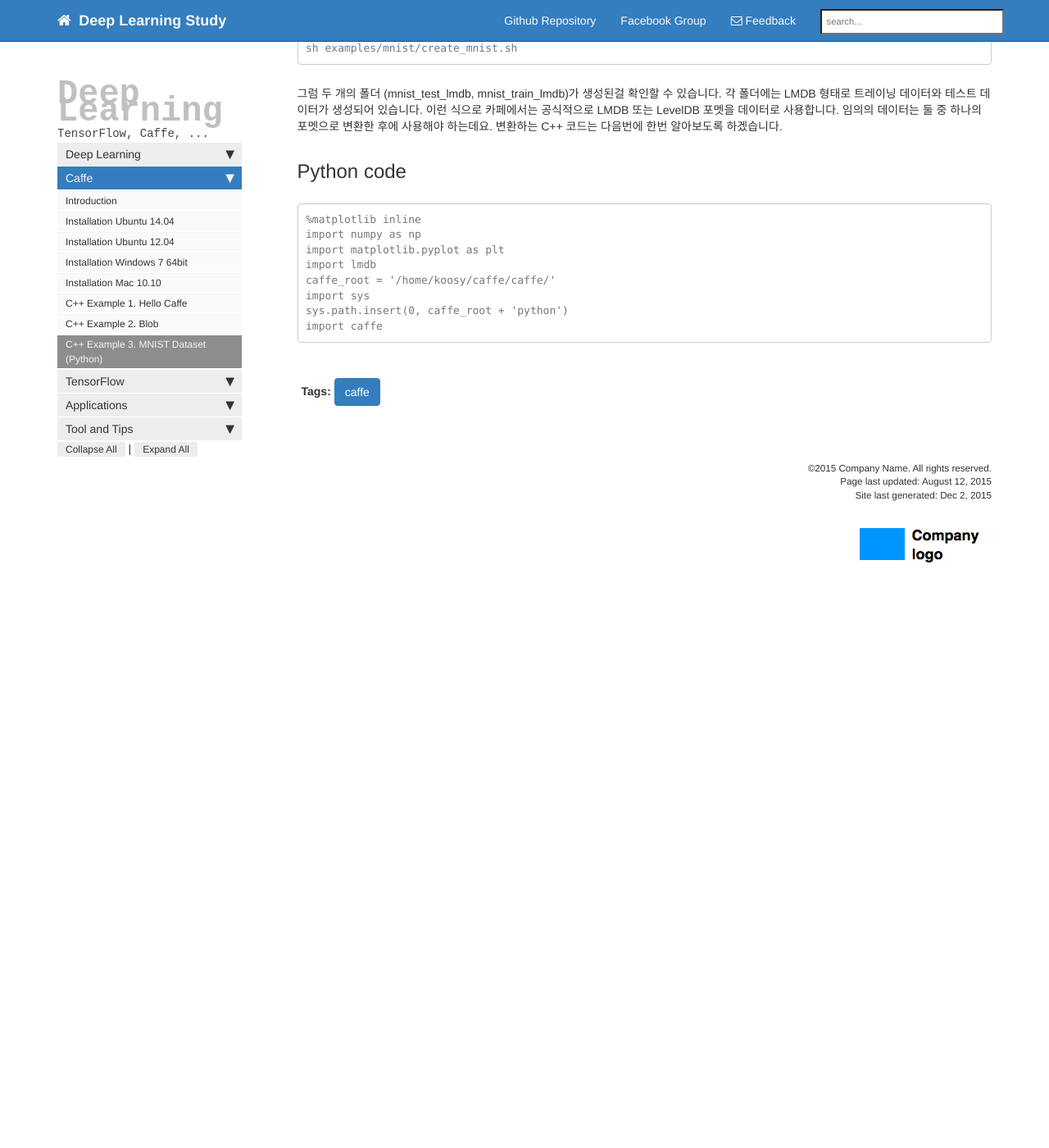
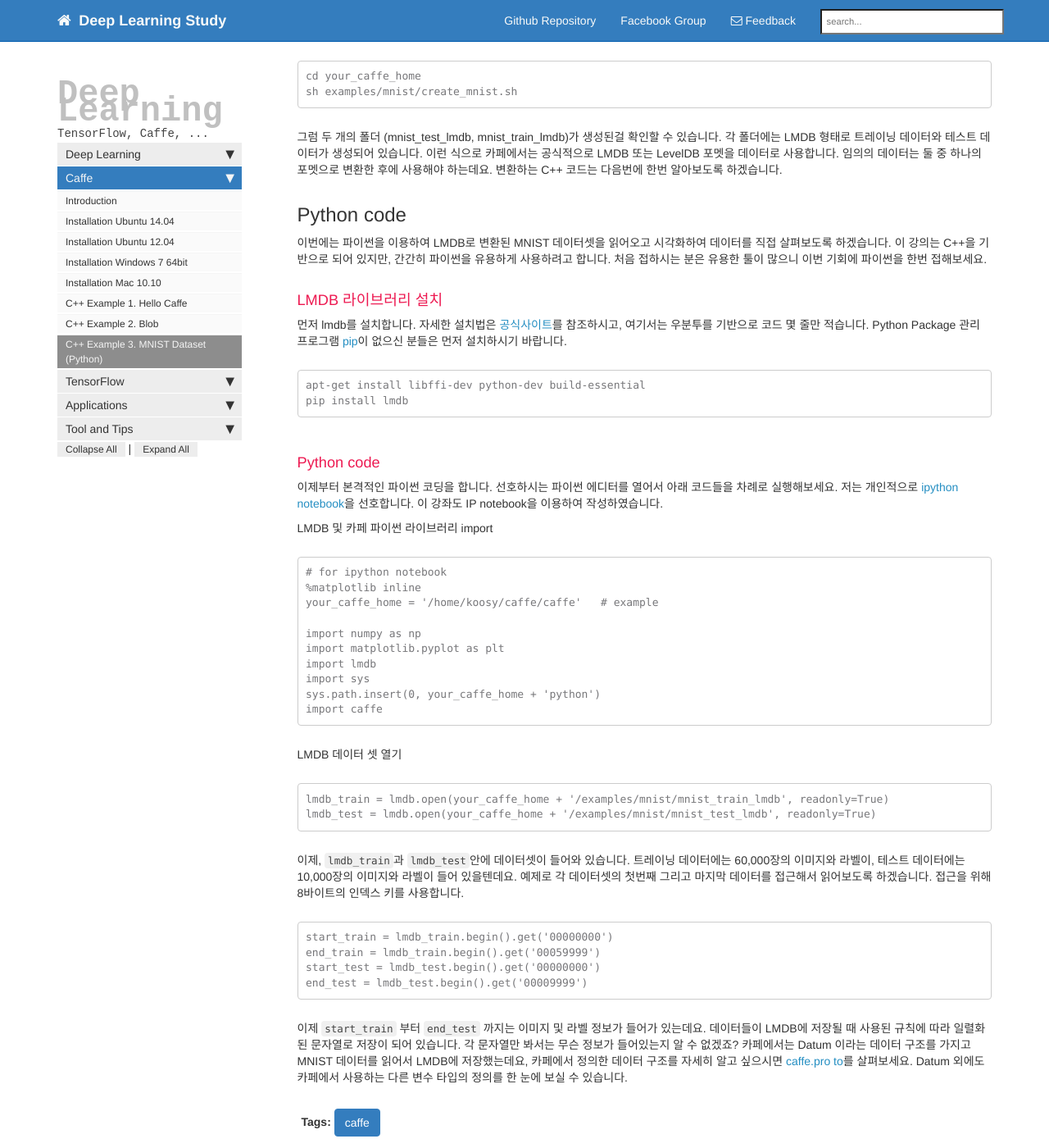
Before and after one commit to youngkyoonjang/material, a Jekyll site: the page built from doc_caffe_example_3mnist.md, in a window 1280 px wide and 1400 px high, scrolled down 881 px. Shown: the whole window at 82% size. Built offline with Jekyll 4.4.1, drawn with Linux system fonts in a browser that asks for light colours; nearby versions of some CDN libraries; library files that are not in the unit come from our copies; Markdown is read by kramdown in place of the engine named in the settings; comment, search, counter and statistics services are not loaded; before the commit the page ends 1643 px from its top, so only the background shows below that; some of the changed text lies outside the part shown.

Commit message:
Update doc_caffe_example_3mnist.md

````diff
--- a/doc_caffe_example_3mnist.md
+++ b/doc_caffe_example_3mnist.md
@@ -18,10 +18,11 @@ summary: "세 번째 예제는 MNIST 데이터셋을 읽어오도록 하겠습
 ### MNIST 데이터셋 다운로드
 
 카페 소스에는 여러가지 유용한 툴들을 제공학 있는데요. 그 중의 하나가 데이터셋을 다운로드 받아서 LMDB로 변환하는 작업입니다. 먼저 아래와
-같이 카페의 홈폴더($caffe_home) 아래에 있는 mnist 폴더로 이동해서 `get_mnist` 합니다.
+같이 카페의 홈폴더(여기서는 `your_caffe_home` 이라 하겠습니다.) 아래에 있는 mnist 폴더로 이동해서 `get_mnist`
+합니다.
 
 ```
-cd $caffe_home/data/mnist
+cd your_caffe_home/data/mnist
 ./get_mnist.sh
 ```
 
@@ -35,7 +36,7 @@ train-labels-idx1-ubyte) 이 다운로드 된것을 확인할 수 있습니다.
 보죠.
 
 ```
-cd $caffe_home
+cd your_caffe_home
 sh examples/mnist/create_mnist.sh
 ```
 
@@ -45,12 +46,57 @@ sh examples/mnist/create_mnist.sh
 
 ## Python code
 
+이번에는 파이썬을 이용하여 LMDB로 변환된 MNIST 데이터셋을 읽어오고 시각화하여 데이터를 직접 살펴보도록 하겠습니다. 이 강의는 C++을 기반으로 되어 있지만, 간간히 파이썬을 유용하게 사용하려고 합니다. 처음 접하시는 분은 유용한 툴이 많으니 이번 기회에 파이썬을 한번 접해보세요.
 
+### LMDB 라이브러리 설치
+
+먼저 lmdb를 설치합니다. 자세한 설치법은 [공식사이트](https://lmdb.readthedocs.org/en/release/)를
+참조하시고, 여기서는 우분투를 기반으로 코드 몇 줄만 적습니다. Python Package 관리 프로그램
+[pip](https://pypi.python.org/pypi/pip)이 없으신 분들은 먼저 설치하시기 바랍니다.
+
+```
+apt-get install libffi-dev python-dev build-essential
+pip install lmdb
+```
+
+### Python code
+
+이제부터 본격적인 파이썬 코딩을 합니다. 선호하시는 파이썬 에디터를 열어서 아래 코드들을 차례로 실행해보세요. 저는 개인적으로 [ipython
+notebook](http://ipython.org/notebook.html)을 선호합니다. 이 강좌도 IP notebook을 이용하여
+작성하였습니다.
+
+LMDB 및 카페 파이썬 라이브러리 import
+
+
+    # for ipython notebook
     %matplotlib inline
+    your_caffe_home = '/home/koosy/caffe/caffe'   # example
+
     import numpy as np
     import matplotlib.pyplot as plt
     import lmdb
-    caffe_root = '/home/koosy/caffe/caffe/'
     import sys
-    sys.path.insert(0, caffe_root + 'python')
+    sys.path.insert(0, your_caffe_home + 'python')
     import caffe
+
+LMDB 데이터 셋 열기
+
+
+    lmdb_train = lmdb.open(your_caffe_home + '/examples/mnist/mnist_train_lmdb', readonly=True)
+    lmdb_test = lmdb.open(your_caffe_home + '/examples/mnist/mnist_test_lmdb', readonly=True)
+
+이제, `lmdb_train`과 `lmdb_test`안에 데이터셋이 들어와 있습니다. 트레이닝 데이터에는 60,000장의 이미지와 라벨이,
+테스트 데이터에는 10,000장의 이미지와 라벨이 들어 있을텐데요. 예제로 각 데이터셋의 첫번째 그리고 마지막 데이터를 접근해서 읽어보도록
+하겠습니다. 접근을 위해 8바이트의 인덱스 키를 사용합니다.
+
+
+    start_train = lmdb_train.begin().get('00000000')
+    end_train = lmdb_train.begin().get('00059999')
+    start_test = lmdb_test.begin().get('00000000')
+    end_test = lmdb_test.begin().get('00009999')
+
+이제 `start_train` 부터 `end_test` 까지는 이미지 및 라벨 정보가 들어가 있는데요. 데이터들이 LMDB에 저장될 때 사용된
+규칙에 따라 일렬화된 문자열로 저장이 되어 있습니다. 각 문자열만 봐서는 무슨 정보가 들어있는지 알 수 없겠죠? 카페에서는 Datum 이라는
+데이터 구조를 가지고 MNIST 데이터를 읽어서 LMDB에 저장했는데요, 카페에서 정의한 데이터 구조를 자세히 알고 싶으시면 [caffe.pro
+to](https://github.com/BVLC/caffe/blob/master/src/caffe/proto/caffe.proto)를
+살펴보세요. Datum 외에도 카페에서 사용하는 다른 변수 타입의 정의를 한 눈에 보실 수 있습니다.
````
